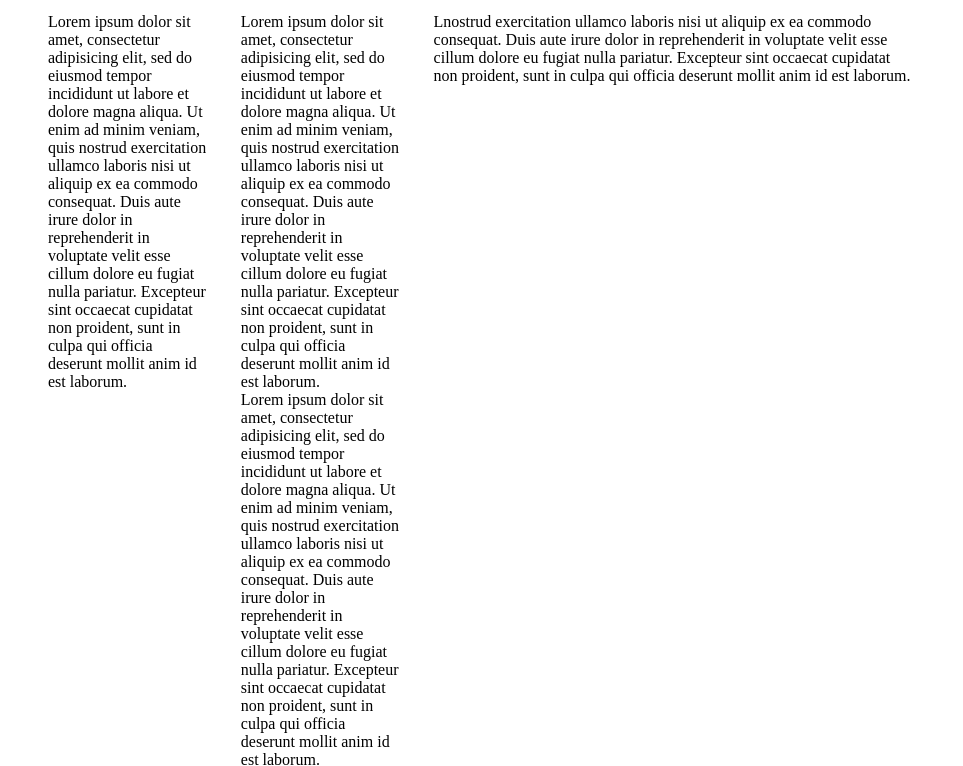
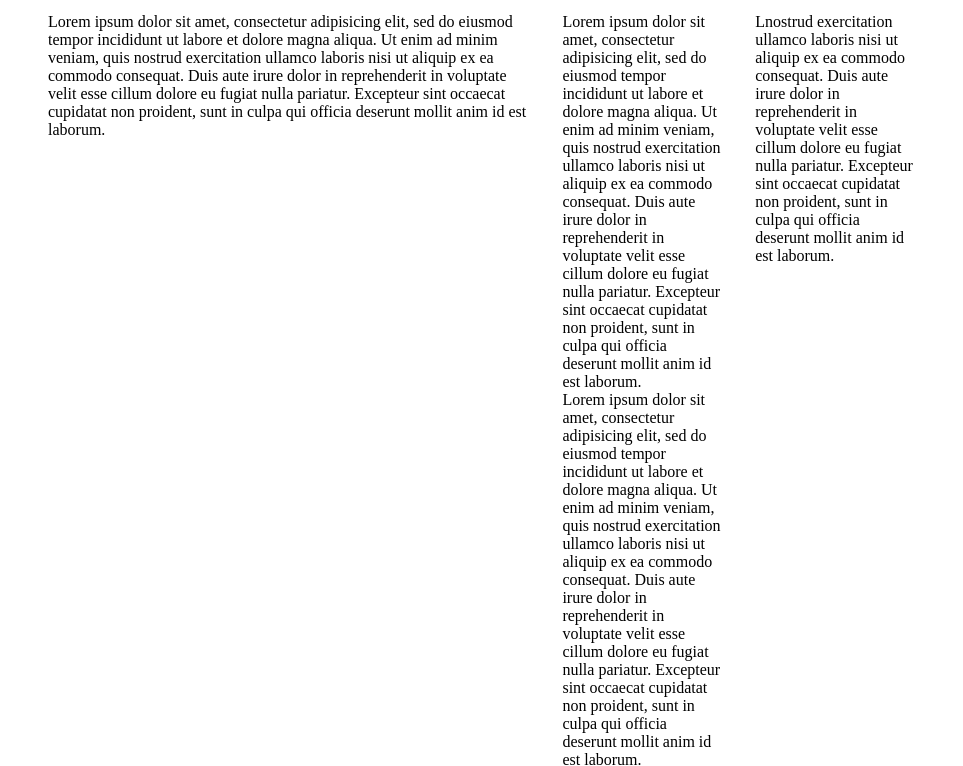
Before and after one commit to qassisju/mi349fs16, a plain HTML site: page Week 9 /flexbox_left_sidebar/index.html in a window 1280 px wide. Shown: the part 40-806 px from the top of the page, without its empty margins (158-1121 px from the left). Drawn offline with Linux system fonts and the light colour scheme; a script that the page names is missing.

Commit message:
updated commit

```diff
--- a/Week 9 /flexbox_left_sidebar/stylesheet.css
+++ b/Week 9 /flexbox_left_sidebar/stylesheet.css
@@ -32,6 +32,6 @@ header, footer {
     flex: 1 1 0;
 }
 
-.content section:nth-of-type(3) {
+.content section:nth-of-type(1) {
     flex: 3 3 0;
 }
```
